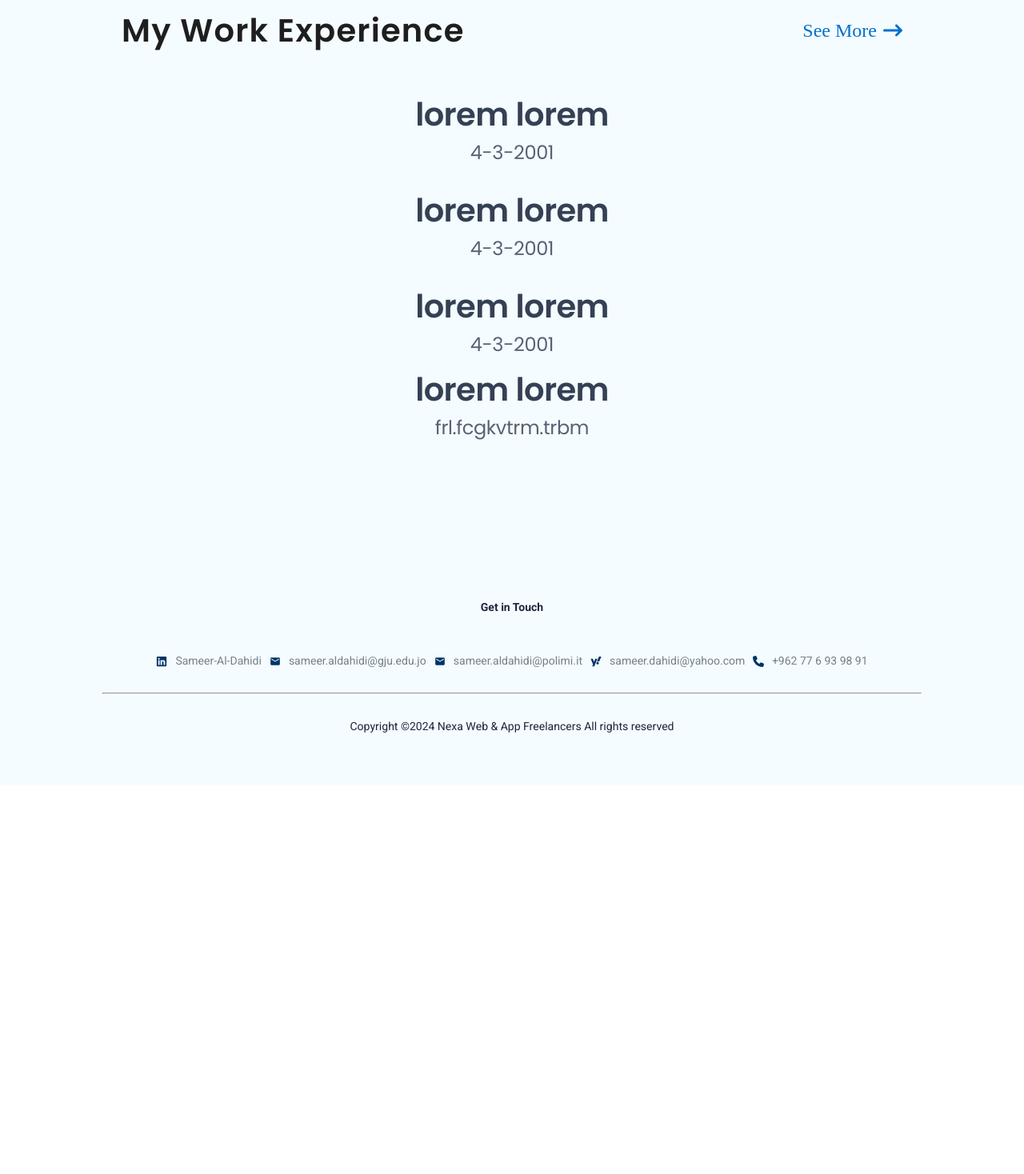
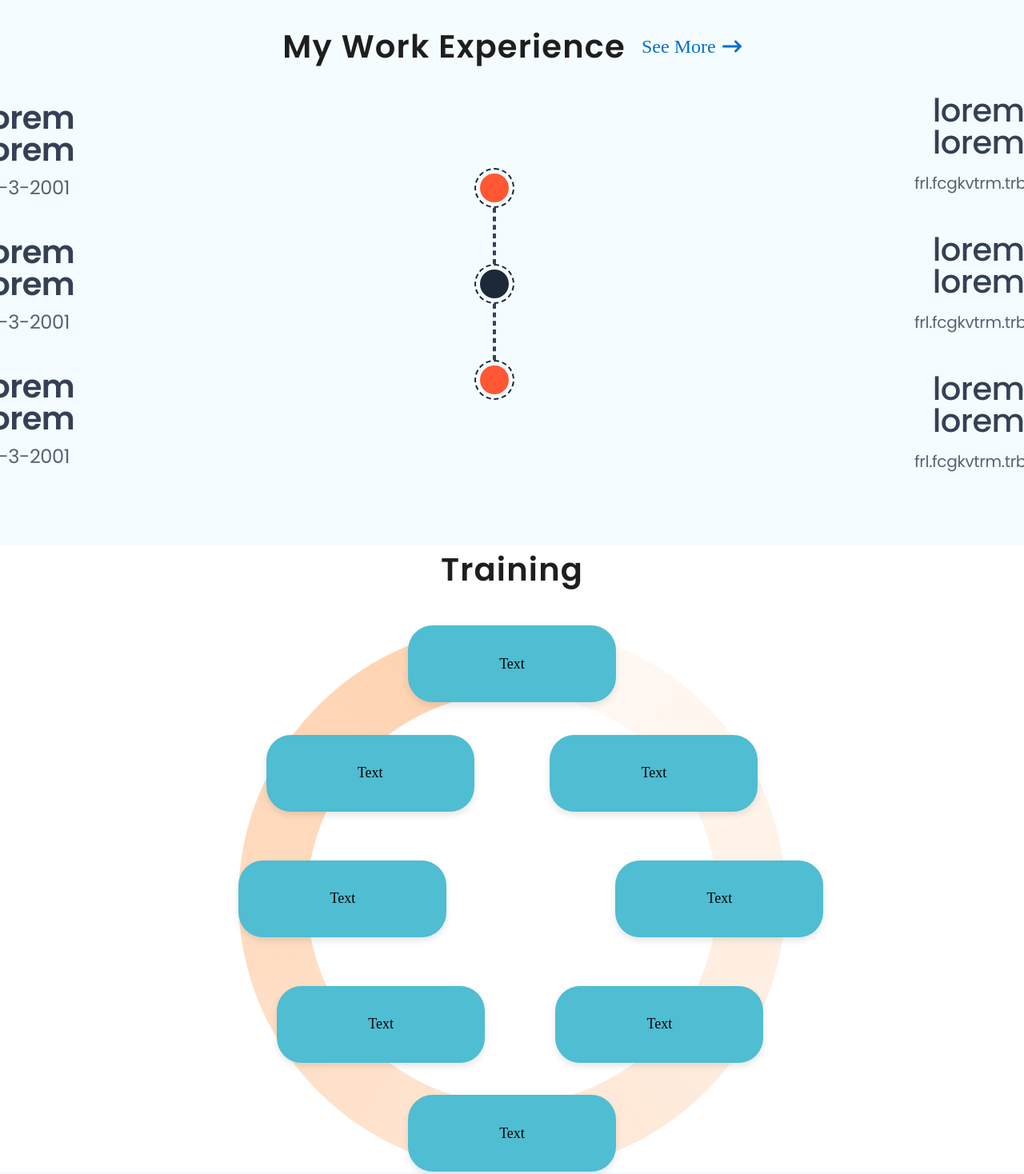
Before and after one commit to duhamjilani/portfolio_sameer, a React (Create React App) app: page / in a window 1280 px wide. Shown: the part 1262-2730 px from the top of the page at 80% size. Before the commit the page ends 2244 px from the top, so only its background shows below. Built offline with nearby package versions, Linux system fonts and the light colour scheme.

Commit message:
landing exp and training

```diff
--- /dev/null
+++ b/src/components/ExpTimeline/ExpTimeline.css
@@ -0,0 +1,33 @@
+/* Container styling */
+.timeline {
+    display: flex;
+    flex-direction: column;
+    align-items: center;
+  }
+
+
+  .circle {
+    width: 36px;
+    height: 36px;
+    border-radius: 50%;
+
+
+
+  }
+
+
+  .lineTime {
+    width: 1px;
+    height: 70px;
+
+    border: 2px dashed rgba(52, 64, 84, 1)
+  }
+  .dashed_circle{
+    width: 50px;
+    height: 50px;
+    border-radius: 50%;
+    border: 2px dashed rgba(29, 41, 57, 1);
+    display: flex;
+    align-items: center;
+    justify-content: center;
+  }
--- /dev/null
+++ b/src/components/ExpTimeline/ExpTimeline.jsx
@@ -0,0 +1,26 @@
+import React from 'react'
+import './ExpTimeline.css'
+const ExpTimeline = ({ numOfCircles }) => {
+  return (
+    <div className="timeline">
+      {[...Array(numOfCircles)].map((_, index) => (
+        <React.Fragment key={index}>
+         <div className='dashed_circle'>
+         <div
+
+          className="circle"
+          style={{
+            backgroundColor: index % 2 === 0 ? "#FF5733" : "rgba(29, 41, 57, 1)",
+          }}
+        ></div>
+         </div>
+
+
+          {index < numOfCircles - 1 && <div className="lineTime"></div>}
+        </React.Fragment>
+      ))}
+    </div>
+  );
+}
+
+export default ExpTimeline
--- a/src/components/ExpTitle/ExpTitle.css
+++ b/src/components/ExpTitle/ExpTitle.css
@@ -0,0 +1,28 @@
+.ExpTitle-Container {
+  display: flex;
+  flex-direction: column;
+  align-items: center;
+  justify-content: center;
+  gap: 16px;
+  text-align: center;
+}
+.ExpTitle_title {
+  color: rgba(52, 64, 84, 1);
+
+
+  font-size: 40px;
+  font-weight: 500;
+  line-height: 40px;
+  letter-spacing: -0.015em;
+
+
+}
+
+.ExpTitle_desc {
+  color: rgba(0, 11, 37, 0.64);
+
+  font-size: 20px;
+  font-weight: 400;
+  line-height: 30px;
+  letter-spacing: -0.015em;
+}
--- a/src/components/ExpTitle/ExpTitle.jsx
+++ b/src/components/ExpTitle/ExpTitle.jsx
@@ -1,11 +1,11 @@
 import React from 'react'
 import './ExpTitle.css'
-const ExpTitle = ({Exptitle, Desc} ) => {
+const ExpTitle = ({ExpTitle, Desc} ) => {
   return (
     <div>
-       <div className="WorkTitle-Container font-Poppins ">
-      <div className="WorkTitle_title">{Exptitle}</div>
-      <div className="WorkTitle_date">{Desc}</div>
+       <div className="ExpTitle-Container font-Poppins ">
+      <div className="ExpTitle_title">{ExpTitle}</div>
+      <div className="ExpTitle_desc">{Desc}</div>
     </div>
     </div>
   )
--- a/src/components/MyProjects_counter/Counter.jsx
+++ b/src/components/MyProjects_counter/Counter.jsx
@@ -16,7 +16,7 @@ const Counter = ({ endNum, CounterTitle, color }) => {
   return (
     <div className="Counter" ref={ref}>
       <div className="Counter_style" style={{ color: color }}>
-        {hasStarted ? <CountUp start={0} end={endNum} duration={7} /> : 0}
+        {hasStarted ? <CountUp start={0} end={endNum} duration={5} /> : 0}
       </div>
       <div className="Counter_text">{CounterTitle}</div>
     </div>
--- a/src/pages/Home/Home.jsx
+++ b/src/pages/Home/Home.jsx
@@ -10,6 +10,7 @@ import "./home.css";
 import { Link } from "react-router-dom";
 import { FaArrowRightLong } from "react-icons/fa6";
 import ExpTitle from "../../components/ExpTitle/ExpTitle";
+import ExpTimeline from "../../components/ExpTimeline/ExpTimeline";
 
 const Home = () => {
   return (
@@ -30,7 +31,7 @@ const Home = () => {
         <div className="My_projects-counters">
           <Counter
             CounterTitle="Years Experience"
-            endNum="500"
+            endNum="11"
             color={"rgba(252, 128, 31, 1)"}
           />
           <Counter
@@ -48,20 +49,37 @@ const Home = () => {
             See More <FaArrowRightLong />
           </Link>
         </div>
-<div className="MyExp_small_container">
-<div className="work_title_container">
-          <WorkTitle WorkTitle="lorem lorem" Date="4-3-2001" />
-          <WorkTitle WorkTitle="lorem lorem" Date="4-3-2001" />
-          <WorkTitle WorkTitle="lorem lorem" Date="4-3-2001" />
+        <div className="MyExp_small_container">
+          <div className="work_title_container">
+            <WorkTitle WorkTitle="lorem lorem" Date="4-3-2001" />
+            <WorkTitle WorkTitle="lorem lorem" Date="4-3-2001" />
+            <WorkTitle WorkTitle="lorem lorem" Date="4-3-2001" />
+          </div>
+          <div className="ExpTimeline">
+            <ExpTimeline numOfCircles={3} />
+          </div>
+          <div className="exp_title_container">
+            <ExpTitle ExpTitle="lorem lorem" Desc="frl.fcgkvtrm.trbm" />
+            <ExpTitle ExpTitle="lorem lorem" Desc="frl.fcgkvtrm.trbm" />
+            <ExpTitle ExpTitle="lorem lorem" Desc="frl.fcgkvtrm.trbm" />
+          </div>
         </div>
+      </div>
+      <div className="Training_container section-container">
+        <Title MainTitle="Training" />
 
-        <div className="exp_title_container">
-          <ExpTitle Exptitle="lorem lorem" Desc="frl.fcgkvtrm.trbm" />
+        <div className="Training-container-outer-circle">
+  <div className="Training-container-inner-circle"></div>
 
-        </div>
-
+  <div className="Training-container-box top">Text</div>
+  <div className="Training-container-box top-left">Text</div>
+  <div className="Training-container-box left">Text</div>
+  <div className="Training-container-box bottom-left">Text</div>
+  <div className="Training-container-box bottom">Text</div>
+  <div className="Training-container-box bottom-right">Text</div>
+  <div className="Training-container-box right">Text</div>
+  <div className="Training-container-box top-right">Text</div>
 </div>
-
 
       </div>
     </>
--- a/src/pages/Home/home.css
+++ b/src/pages/Home/home.css
@@ -14,54 +14,123 @@
   gap: 32px;
   height: 190px;
 }
-.My_projects_text{
+.My_projects_text {
   text-align: center;
 }
-.MyExp_container{
-
+.MyExp_container {
+  display: flex;
+  flex-direction: column;
+  align-items: center;
+  justify-content: center;
   width: 100%;
   height: 714px;
   background-color: rgba(245, 252, 255, 1);
 
   padding: 40px 152px 40px 152px;
 }
-.work_title_container{
+.work_title_container {
   display: flex;
   flex-direction: column;
   justify-content: center;
   align-items: center;
-    gap:40px;
+  width: Fill (522.67px);
+  height: Fill (534px);
+  gap: 48px;
+  opacity: 0px;
 }
 
-.MyExp_text{
+.MyExp_text {
   display: flex;
-    height: 60px;
-    width: 100%;
-    gap:140px;
   justify-content: space-between;
   align-items: center;
+
+  gap: 20px;
 }
-.MyExp_seeMore{
+.MyExp_seeMore {
   display: flex;
   align-items: center;
-    gap:8px;
-    color:rgba(0, 113, 205, 1);
-
+  gap: 8px;
+  color: rgba(0, 113, 205, 1);
   font-size: 24px;
   font-weight: 500;
   line-height: 28.8px;
-text-align: left;
   text-decoration: none;
-
-
-
 }
-.MyExp_small_container{
+.MyExp_small_container {
   display: flex;
-    flex-direction: column;
   align-items: center;
   justify-content: center;
   width: 100%;
   height: 534px;
-    gap:24px;
+  gap: 500px;
 }
+.exp_title_container {
+  display: flex;
+  flex-direction: column;
+  justify-content: center;
+  align-items: center;
+  width: Fill (522.67px) px;
+  height: fill(534px);
+  gap: 48px;
+  opacity: 0px;
+}
+.Training_container {
+    width: 100%;
+    padding: 0 152px;
+    display: flex;
+    flex-direction: column;
+    align-items: center;
+    gap: 40px;
+  }
+
+  .Training-container-outer-circle {
+    width: 70%;
+    max-width: 700px;
+    aspect-ratio: 1; /* Makes it a perfect circle */
+    background: conic-gradient(
+      from 90deg,
+      rgba(255, 235, 219, 0.2) -90deg,
+      rgba(253, 111, 0, 0.3) 248.28deg,
+      rgba(255, 235, 219, 0.2) 270deg,
+      rgba(253, 111, 0, 0.3) 608.28deg
+    );
+    border-radius: 50%;
+    display: flex;
+    align-items: center;
+    justify-content: center;
+    position: relative;
+  }
+
+  .Training-container-inner-circle {
+    width: 75%;
+    height: 75%;
+    background-color: white;
+    border-radius: 50%;
+  }
+
+  .Training-container-box {
+    width: 260px;
+    height: 96px;
+    background-color: rgba(79, 189, 210, 1);
+    display: flex;
+    align-items: center;
+    justify-content: center;
+    border-radius: 31px ;
+    font-size: 18px;
+    font-weight: 500;
+    color: rgba(0, 0, 0, 1);
+    position: absolute;
+    box-shadow: 0px 4.29px 8.59px 0px rgba(0, 0, 0, 0.1);
+
+
+  }
+
+  /* Positioning each box around the circle */
+  .Training-container-box.top { top: 0%; left: 50%; transform: translateX(-50%); }
+  .Training-container-box.top-left { top: 20%; left: 5%; }
+  .Training-container-box.left { top: 50%; left: 0%; transform: translateY(-50%); }
+  .Training-container-box.bottom-left { bottom: 20%; left: 7%; }
+  .Training-container-box.bottom { bottom: 0%; left: 50%; transform: translateX(-50%); }
+  .Training-container-box.bottom-right { bottom: 20%; right: 4%; }
+  .Training-container-box.right { top: 50%; right: -7%; transform: translateY(-50%); }
+  .Training-container-box.top-right { top: 20%; right: 5%; }
```
Lines whose indentation alone changed are shown as unchanged.
